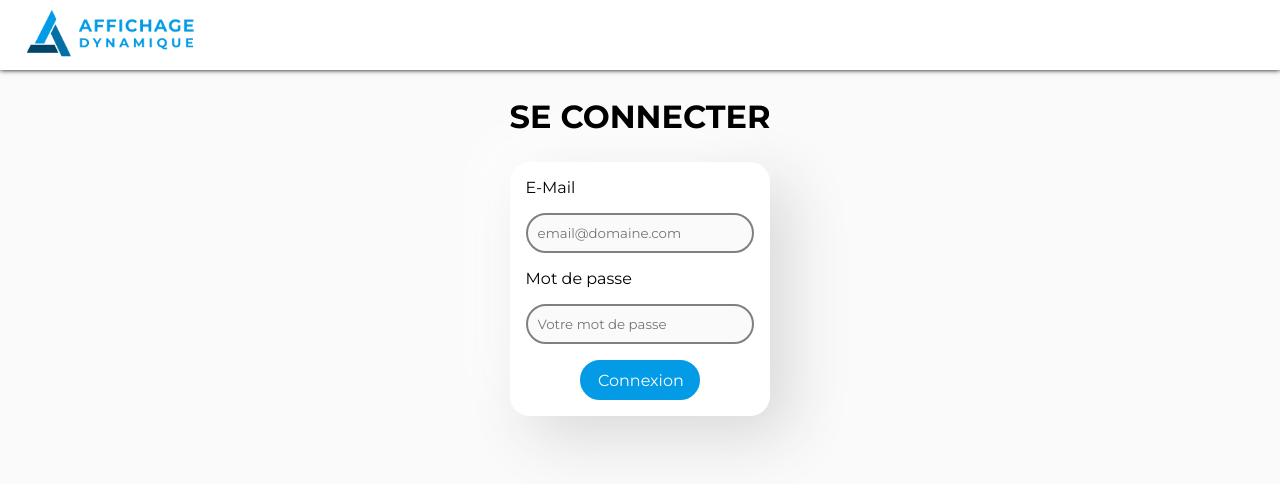
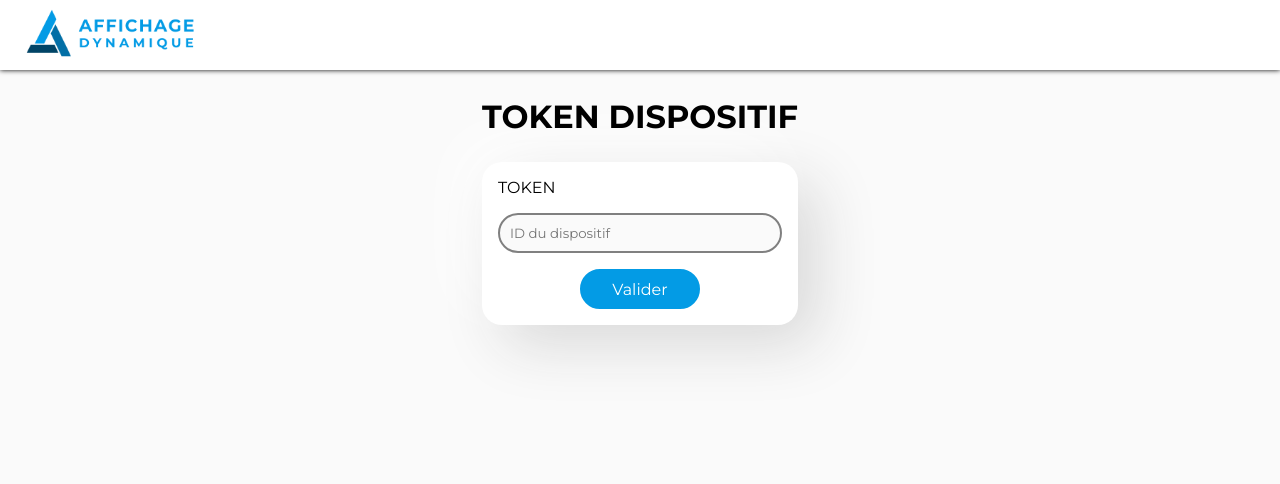
Before and after one commit to WZidane/affichage-dynamique, a Vue app: page /se-connecter in a window 1280 px wide. Shown: the top 484 px of the page. Built offline with nearby package versions, Linux system fonts and the light colour scheme.

Commit message:
feature, update connexionview

```diff
--- a/src/views/ConnexionView.vue
+++ b/src/views/ConnexionView.vue
@@ -68,8 +68,24 @@ async function recupDomain() {
 
   <div class="connexionView">
 
-    <h1>SE CONNECTER</h1>
+    <h1>TOKEN DISPOSITIF</h1>
 
+    <form @submit.prevent="validationFormulaire">
+
+      <div class="field">
+        <label class="label">TOKEN</label>
+        <input class="input" v-model="user.email" type="token" placeholder="ID du dispositif">
+      </div>
+
+      <div class="field is-grouped">
+        <div class="control">
+          <button class="is-primary">Valider</button>
+        </div>
+      </div>
+
+    </form>
+
+    <!--
     <form @submit.prevent="validationFormulaire">
 
       <div class="field">
@@ -88,10 +104,12 @@ async function recupDomain() {
         </div>
       </div>
 
+
       <p v-if="data.error !== ''">
           {{ data.error }}
       </p>
     </form>
+    -->
 
   </div>
 
```
